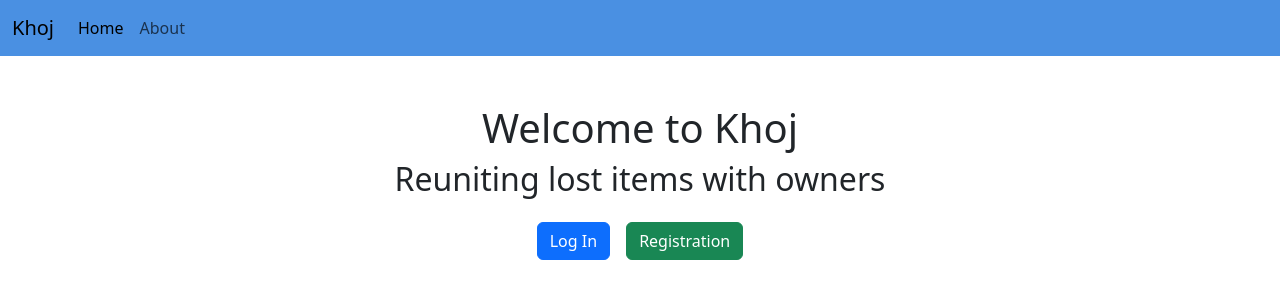
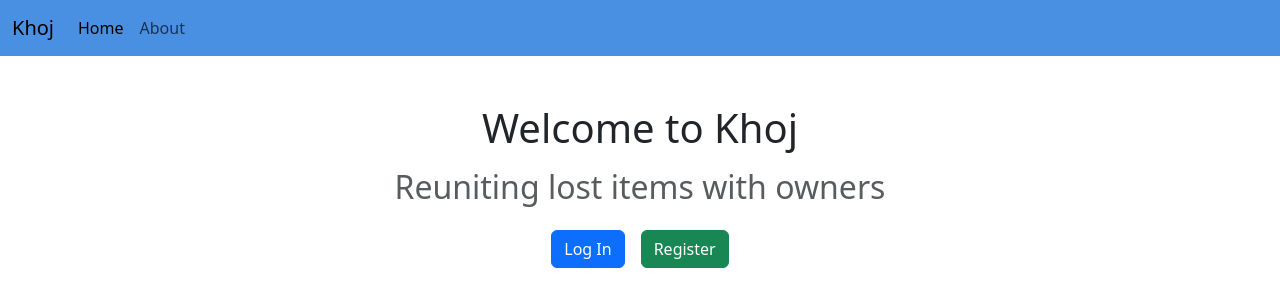
Before and after one commit to Raisul-3552/khoj, a React (Create React App) app: page / in a window 1280 px wide. Shown: the top 306 px of the page. Built offline with nearby package versions, Linux system fonts and the light colour scheme.

Commit message:
update in home page

```diff
--- a/src/App.js
+++ b/src/App.js
@@ -1,5 +1,5 @@
   import React from 'react';
-
+import Registration from './component/Registration';
   import 'bootstrap/dist/css/bootstrap.min.css';
   import 'bootstrap/dist/js/bootstrap.bundle.min.js';
 
@@ -24,7 +24,7 @@
             <Route path="/" element={<Home />} />
             <Route path="/about" element={<About />} />
             <Route path="/login" element={<Login />} />
-
+            <Route path="/register" element={<Registration />} />
           </Routes>
         </div>
       </Router>
--- a/src/component/Home.js
+++ b/src/component/Home.js
@@ -1,30 +1,26 @@
-import React, { useState } from 'react';
-import Registration from './Registration';
-import { Link } from 'react-router-dom';
+import React from "react";
+import { Link, useNavigate } from "react-router-dom";
 
 const Home = () => {
-  const [showRegistration, setShowRegistration] = useState(false);
+  const navigate = useNavigate();
 
   return (
     <div className="text-center mt-5">
-      {!showRegistration ? (
-        <>
-          <h1>Welcome to Khoj</h1>
-          <h2>Reuniting lost items with owners</h2>
+      <h1 className="mb-3">Welcome to Khoj</h1>
+      <h2 className="text-muted">Reuniting lost items with owners</h2>
 
       <div className="d-flex justify-content-center gap-3 mt-4">
-            <Link to="/login" className="btn btn-primary">Log In</Link>
+        <Link to="/login" className="btn btn-primary">
+          Log In
+        </Link>
         <button
           className="btn btn-success"
-              onClick={() => setShowRegistration(true)}
+          onClick={() => navigate("/register")}
         >
-              Registration
+          Register
         </button>
+
       </div>
-        </>
-      ) : (
-        <Registration onBack={() => setShowRegistration(false)} />
-      )}
     </div>
   );
 };
```
Lines whose indentation alone changed are shown as unchanged.
